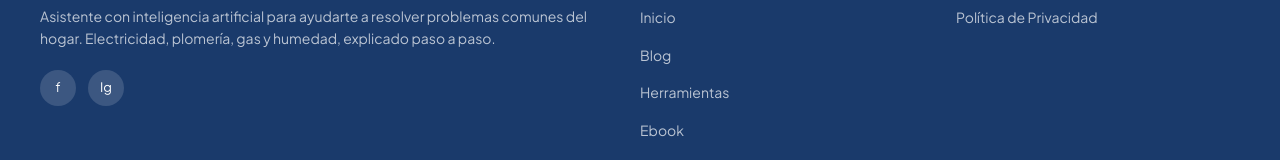
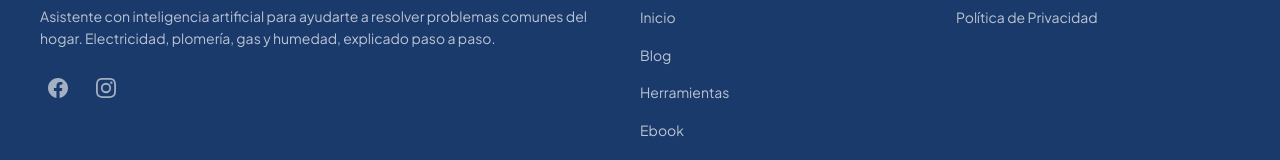
Before and after one commit to alejandroagustinperez-source/reparaciones-simples-del-hogar, a Next.js app: page / in a window 1280 px wide. Shown: the part 1713-1873 px from the top of the page. Built offline with nearby package versions, Linux system fonts and the light colour scheme; no server answers; the database is empty.

Commit message:
fix iconos redes footer

```diff
--- a/src/components/Footer/Footer.module.css
+++ b/src/components/Footer/Footer.module.css
@@ -65,14 +65,12 @@
   justify-content: center;
   width: 36px;
   height: 36px;
-  border-radius: 50%;
-  background: rgba(255, 255, 255, 0.15);
-  font-size: 0.8125rem;
-  transition: background 0.2s;
+  color: rgba(255, 255, 255, 0.6);
+  transition: color 0.2s;
 }
 
 .socialIcon:hover {
-  background: var(--orange);
+  color: var(--white);
 }
 
 .bottom {
--- a/src/components/Footer/index.tsx
+++ b/src/components/Footer/index.tsx
@@ -1,5 +1,21 @@
 import Link from 'next/link';
 import styles from './Footer.module.css';
+
+function FacebookIcon() {
+  return (
+    <svg width="20" height="20" viewBox="0 0 24 24" fill="currentColor" shapeRendering="geometricPrecision">
+      <path d="M24 12.073c0-6.627-5.373-12-12-12s-12 5.373-12 12c0 5.99 4.388 10.954 10.125 11.854v-8.385H7.078v-3.47h3.047V9.43c0-3.007 1.792-4.669 4.533-4.669 1.312 0 2.686.235 2.686.235v2.953H15.83c-1.491 0-1.956.925-1.956 1.874v2.25h3.328l-.532 3.47h-2.796v8.385C19.612 23.027 24 18.062 24 12.073z"/>
+    </svg>
+  );
+}
+
+function InstagramIcon() {
+  return (
+    <svg width="20" height="20" viewBox="0 0 24 24" fill="currentColor" shapeRendering="geometricPrecision">
+      <path d="M12 2.163c3.204 0 3.584.012 4.85.07 3.252.148 4.771 1.691 4.919 4.919.058 1.265.069 1.645.069 4.849 0 3.205-.012 3.584-.069 4.849-.149 3.225-1.664 4.771-4.919 4.919-1.266.058-1.644.07-4.85.07-3.204 0-3.584-.012-4.849-.07-3.26-.149-4.771-1.699-4.919-4.92-.058-1.265-.07-1.644-.07-4.849 0-3.204.013-3.583.07-4.849.149-3.227 1.664-4.771 4.919-4.919 1.266-.057 1.645-.069 4.849-.069zM12 0C8.741 0 8.333.014 7.053.072 2.695.272.273 2.69.073 7.052.014 8.333 0 8.741 0 12c0 3.259.014 3.668.072 4.948.2 4.358 2.618 6.78 6.98 6.98C8.333 23.986 8.741 24 12 24c3.259 0 3.668-.014 4.948-.072 4.354-.2 6.782-2.618 6.979-6.98.059-1.28.073-1.689.073-4.948 0-3.259-.014-3.667-.072-4.947-.196-4.354-2.617-6.78-6.979-6.98C15.668.014 15.259 0 12 0zm0 5.838a6.162 6.162 0 100 12.324 6.162 6.162 0 000-12.324zM12 16a4 4 0 110-8 4 4 0 010 8zm6.406-11.845a1.44 1.44 0 100 2.881 1.44 1.44 0 000-2.881z"/>
+    </svg>
+  );
+}
 
 export default function Footer() {
   return (
@@ -12,8 +28,8 @@
             del hogar. Electricidad, plomería, gas y humedad, explicado paso a paso.
           </p>
           <div className={styles.social}>
-            <a href="https://facebook.com" target="_blank" rel="noopener noreferrer" className={styles.socialIcon} aria-label="Facebook">f</a>
-            <a href="https://instagram.com" target="_blank" rel="noopener noreferrer" className={styles.socialIcon} aria-label="Instagram">Ig</a>
+            <a href="https://facebook.com" target="_blank" rel="noopener noreferrer" className={styles.socialIcon} aria-label="Facebook"><FacebookIcon /></a>
+            <a href="https://instagram.com" target="_blank" rel="noopener noreferrer" className={styles.socialIcon} aria-label="Instagram"><InstagramIcon /></a>
           </div>
         </div>
 
```
